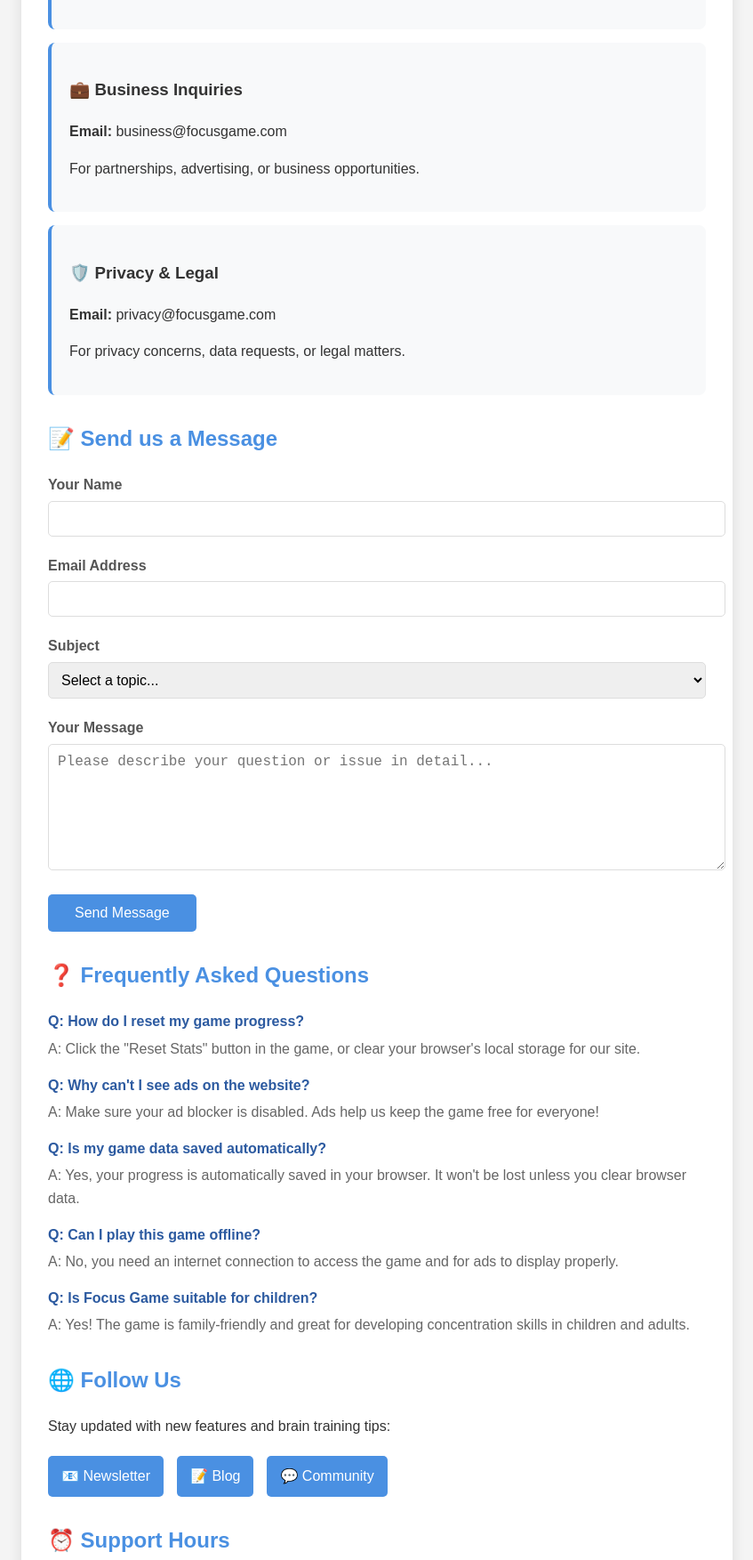
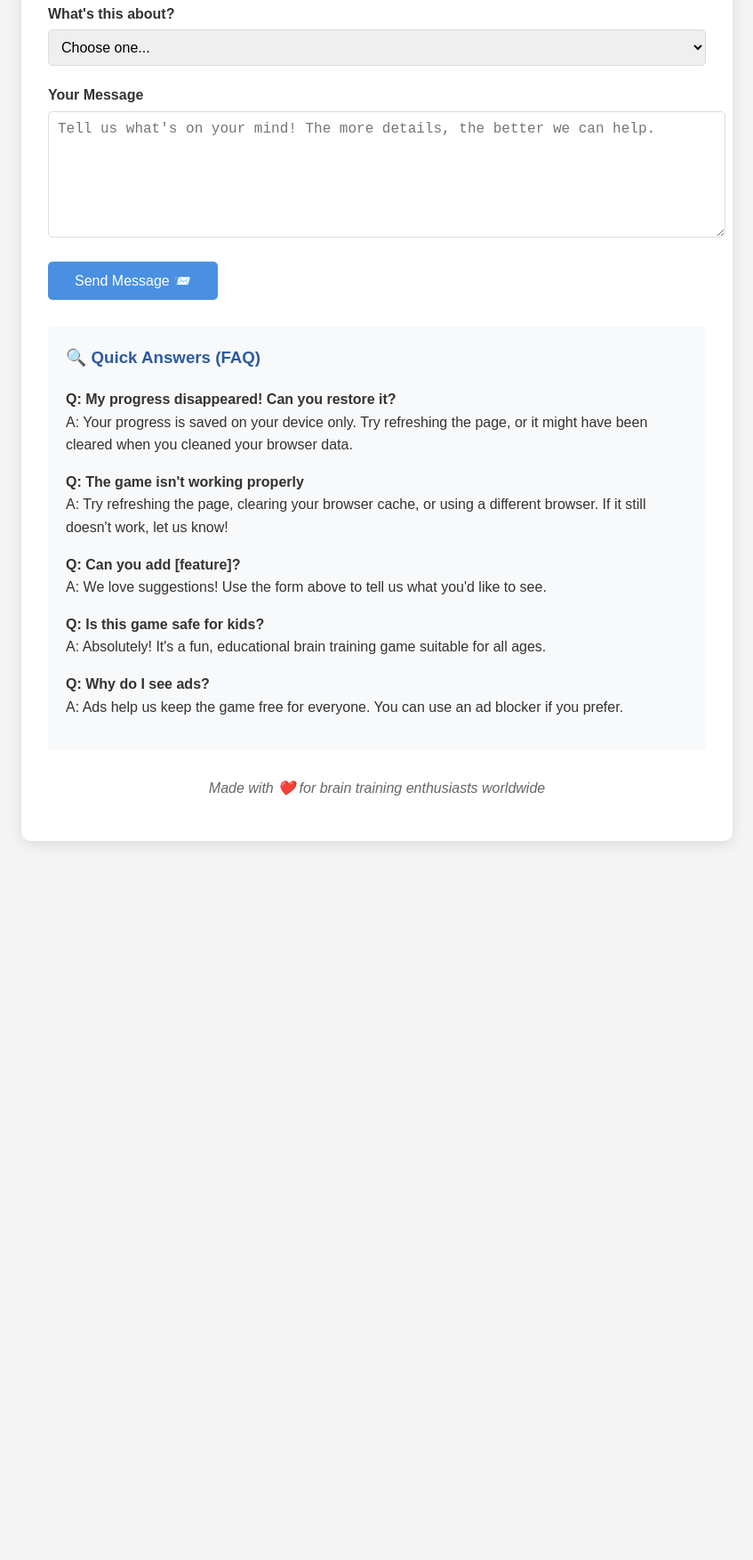
Before and after one commit to mindorysidory/focus-game, a plain HTML site: page contact.html in a window 1280 px wide. Shown: the part 535-2288 px from the top of the page at 89% size, without its empty margins (216-1063 px from the left). After the commit the page ends 1500 px from the top, so only its background shows below. Drawn offline with Linux system fonts and the light colour scheme.

Commit message:
Update contact.html

```diff
--- a/contact.html
+++ b/contact.html
@@ -3,30 +3,21 @@
 <head>
     <meta charset="UTF-8">
     <meta name="viewport" content="width=device-width, initial-scale=1.0">
-    <title>Contact Us - Focus Game</title>
-    <meta name="robots" content="index, follow">
+    <title>Contact - Focus Game</title>
     <style>
         body { font-family: Arial, sans-serif; line-height: 1.6; color: #333; max-width: 800px; margin: 0 auto; padding: 20px; background: #f4f4f4; }
         .container { background: white; padding: 30px; border-radius: 10px; box-shadow: 0 4px 15px rgba(0,0,0,0.1); }
-        h1 { color: #2c5aa0; border-bottom: 2px solid #2c5aa0; padding-bottom: 10px; }
-        h2 { color: #4a90e2; margin-top: 30px; }
+        h1 { color: #2c5aa0; }
         .back-link { background: #4a90e2; color: white; padding: 10px 20px; text-decoration: none; border-radius: 5px; display: inline-block; margin-bottom: 20px; }
-        .back-link:hover { background: #357abd; }
-        .contact-method { background: #f8f9fa; padding: 20px; border-radius: 8px; margin: 15px 0; border-left: 4px solid #4a90e2; }
-        .contact-form { margin-top: 20px; }
         .form-group { margin-bottom: 20px; }
-        .form-group label { display: block; margin-bottom: 5px; font-weight: bold; color: #555; }
+        .form-group label { display: block; margin-bottom: 5px; font-weight: bold; }
         .form-group input, .form-group textarea, .form-group select { width: 100%; padding: 10px; border: 1px solid #ddd; border-radius: 5px; font-size: 16px; }
         .form-group textarea { height: 120px; resize: vertical; }
         .submit-btn { background: #4a90e2; color: white; padding: 12px 30px; border: none; border-radius: 5px; font-size: 16px; cursor: pointer; }
         .submit-btn:hover { background: #357abd; }
-        .faq-section { margin-top: 30px; }
-        .faq-item { margin-bottom: 15px; }
-        .faq-question { font-weight: bold; color: #2c5aa0; margin-bottom: 5px; }
-        .faq-answer { color: #666; }
-        .social-links { display: flex; gap: 15px; margin-top: 20px; }
-        .social-links a { background: #4a90e2; color: white; padding: 10px 15px; text-decoration: none; border-radius: 5px; }
-        .social-links a:hover { background: #357abd; }
+        .note { background: #fff3cd; padding: 15px; border-radius: 5px; margin: 20px 0; border-left: 4px solid #ffc107; }
+        .faq { background: #f8f9fa; padding: 20px; border-radius: 5px; margin-top: 30px; }
+        .faq h3 { color: #2c5aa0; margin-top: 0; }
     </style>
 </head>
 <body>
@@ -34,136 +25,103 @@
         <a href="index.html" class="back-link">← Back to Game</a>
 
         <h1>Contact Us</h1>
-        <p>We'd love to hear from you! Whether you have questions, feedback, or need support, we're here to help.</p>
+        <p>Have a question, bug report, or suggestion? We'd love to hear from you!</p>
 
-        <h2>📧 Get in Touch</h2>
-
-        <div class="contact-method">
-            <h3>🎮 Game Support</h3>
-            <p><strong>Email:</strong> support@focusgame.com</p>
-            <p>For technical issues, game bugs, or gameplay questions.</p>
-            <p><strong>Response time:</strong> Usually within 24 hours</p>
+        <div class="note">
+            <strong>📧 Quick Response:</strong> We typically respond within 24-48 hours. For faster help, check our FAQ below first!
         </div>
 
-        <div class="contact-method">
-            <h3>💼 Business Inquiries</h3>
-            <p><strong>Email:</strong> business@focusgame.com</p>
-            <p>For partnerships, advertising, or business opportunities.</p>
-        </div>
-
-        <div class="contact-method">
-            <h3>🛡️ Privacy & Legal</h3>
-            <p><strong>Email:</strong> privacy@focusgame.com</p>
-            <p>For privacy concerns, data requests, or legal matters.</p>
-        </div>
-
-        <h2>📝 Send us a Message</h2>
-        <div class="contact-form">
         <form id="contactForm">
             <div class="form-group">
-                    <label for="name">Your Name</label>
-                    <input type="text" id="name" name="name" required>
+                <label for="name">Your Name (optional)</label>
+                <input type="text" id="name" name="name" placeholder="How should we address you?">
             </div>
 
             <div class="form-group">
-                    <label for="email">Email Address</label>
-                    <input type="email" id="email" name="email" required>
+                <label for="email">Your Email</label>
+                <input type="email" id="email" name="email" required placeholder="your.email@example.com">
             </div>
 
             <div class="form-group">
-                    <label for="subject">Subject</label>
-                    <select id="subject" name="subject" required>
-                        <option value="">Select a topic...</option>
-                        <option value="game_support">Game Support</option>
-                        <option value="bug_report">Bug Report</option>
-                        <option value="feature_request">Feature Request</option>
-                        <option value="feedback">General Feedback</option>
-                        <option value="business">Business Inquiry</option>
-                        <option value="other">Other</option>
+                <label for="type">What's this about?</label>
+                <select id="type" name="type" required>
+                    <option value="">Choose one...</option>
+                    <option value="bug">🐛 Found a Bug</option>
+                    <option value="suggestion">💡 Feature Suggestion</option>
+                    <option value="help">❓ Need Help</option>
+                    <option value="feedback">👍 General Feedback</option>
+                    <option value="other">🤔 Something Else</option>
                 </select>
             </div>
 
             <div class="form-group">
                 <label for="message">Your Message</label>
-                    <textarea id="message" name="message" placeholder="Please describe your question or issue in detail..." required></textarea>
+                <textarea id="message" name="message" required placeholder="Tell us what's on your mind! The more details, the better we can help."></textarea>
             </div>
 
-                <button type="submit" class="submit-btn">Send Message</button>
+            <button type="submit" class="submit-btn">Send Message 📨</button>
         </form>
+
+        <div class="faq">
+            <h3>🔍 Quick Answers (FAQ)</h3>
+
+            <p><strong>Q: My progress disappeared! Can you restore it?</strong><br>
+            A: Your progress is saved on your device only. Try refreshing the page, or it might have been cleared when you cleaned your browser data.</p>
+
+            <p><strong>Q: The game isn't working properly</strong><br>
+            A: Try refreshing the page, clearing your browser cache, or using a different browser. If it still doesn't work, let us know!</p>
+
+            <p><strong>Q: Can you add [feature]?</strong><br>
+            A: We love suggestions! Use the form above to tell us what you'd like to see.</p>
+
+            <p><strong>Q: Is this game safe for kids?</strong><br>
+            A: Absolutely! It's a fun, educational brain training game suitable for all ages.</p>
+
+            <p><strong>Q: Why do I see ads?</strong><br>
+            A: Ads help us keep the game free for everyone. You can use an ad blocker if you prefer.</p>
         </div>
 
-        <div class="faq-section">
-            <h2>❓ Frequently Asked Questions</h2>
-
-            <div class="faq-item">
-                <div class="faq-question">Q: How do I reset my game progress?</div>
-                <div class="faq-answer">A: Click the "Reset Stats" button in the game, or clear your browser's local storage for our site.</div>
-            </div>
-
-            <div class="faq-item">
-                <div class="faq-question">Q: Why can't I see ads on the website?</div>
-                <div class="faq-answer">A: Make sure your ad blocker is disabled. Ads help us keep the game free for everyone!</div>
-            </div>
-
-            <div class="faq-item">
-                <div class="faq-question">Q: Is my game data saved automatically?</div>
-                <div class="faq-answer">A: Yes, your progress is automatically saved in your browser. It won't be lost unless you clear browser data.</div>
-            </div>
-
-            <div class="faq-item">
-                <div class="faq-question">Q: Can I play this game offline?</div>
-                <div class="faq-answer">A: No, you need an internet connection to access the game and for ads to display properly.</div>
-            </div>
-
-            <div class="faq-item">
-                <div class="faq-question">Q: Is Focus Game suitable for children?</div>
-                <div class="faq-answer">A: Yes! The game is family-friendly and great for developing concentration skills in children and adults.</div>
-            </div>
-        </div>
-
-        <h2>🌐 Follow Us</h2>
-        <p>Stay updated with new features and brain training tips:</p>
-        <div class="social-links">
-            <a href="#" target="_blank">📧 Newsletter</a>
-            <a href="#" target="_blank">📝 Blog</a>
-            <a href="#" target="_blank">💬 Community</a>
-        </div>
-
-        <h2>⏰ Support Hours</h2>
-        <p><strong>Monday - Friday:</strong> 9:00 AM - 6:00 PM (PST)<br>
-        <strong>Weekend:</strong> Limited support available</p>
-
-        <p><em>We typically respond to all inquiries within 24 hours during business days.</em></p>
+        <p style="margin-top: 30px; text-align: center; color: #666;">
+            <em>Made with ❤️ for brain training enthusiasts worldwide</em>
+        </p>
     </div>
 
     <script>
         document.getElementById('contactForm').addEventListener('submit', function(e) {
             e.preventDefault();
 
-            // Get form data
             const formData = new FormData(this);
             const data = Object.fromEntries(formData);
 
             // Simple validation
-            if (!data.name || !data.email || !data.subject || !data.message) {
-                alert('Please fill in all required fields.');
+            if (!data.email || !data.type || !data.message) {
+                alert('Please fill in all required fields (Email, Type, Message).');
                 return;
             }
 
-            // Simulate form submission
-            alert('Thank you for your message! We\'ll get back to you within 24 hours.');
+            // Email validation
+            const emailRegex = /^[^\s@]+@[^\s@]+\.[^\s@]+$/;
+            if (!emailRegex.test(data.email)) {
+                alert('Please enter a valid email address.');
+                return;
+            }
+
+            // Show success message
+            alert('Thanks for reaching out! 🎉\n\nWe\'ll get back to you within 24-48 hours.\n\nIn the meantime, keep training your brain! 🧠');
 
             // Reset form
             this.reset();
 
-            // Track form submission
+            // Track submission (if analytics available)
             if (typeof gtag !== 'undefined') {
-                gtag('event', 'form_submit', {
+                gtag('event', 'contact_form_submit', {
                     event_category: 'engagement',
-                    event_label: 'contact_form',
-                    value: 1
+                    event_label: data.type
                 });
             }
+
+            // In real implementation, you'd send this to your backend
+            console.log('Contact form data:', data);
         });
     </script>
 </body>
```
Lines whose indentation alone changed are shown as unchanged.
